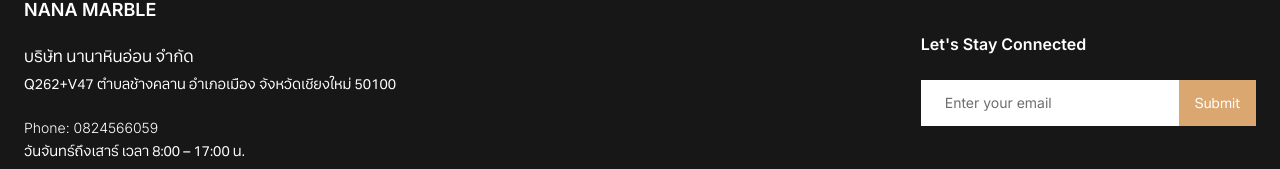
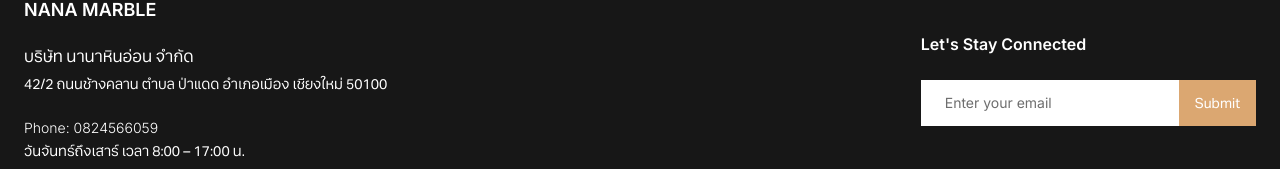
Before and after one commit to jkTurner/nanamarble, a Next.js app: page / in a window 1280 px wide. Shown: the part 1670-1839 px from the top of the page. Built offline with nearby package versions, Linux system fonts and the light colour scheme.

Commit message:
updated address

```diff
--- a/data/SiteData.ts
+++ b/data/SiteData.ts
@@ -152,7 +152,7 @@
     introEn: "Whether you're planning a new project, searching for the perfect stone, or simply exploring options, our team is here to help. Feel free to reach out — we’ll respond promptly to support your vision.",
     businessName: "บริษัท นานาหินอ่อน จำกัด",
     businessNameEn: "Nana Marble Co., Ltd.",
-    address: " Q262+V47 ตำบลช้างคลาน อำเภอเมือง จังหวัดเชียงใหม่ 50100",
+    address: " 42/2 ถนนช้างคลาน ตำบล ป่าแดด อำเภอเมือง เชียงใหม่ 50100",
     addressEn: " Q262+V47, Tambon Chang Khlan, Mueang Chiang Mai District, Chiang Mai 50100",
     email: "puaynana1964@gmail.com",
     phoneNumber: "0824566059",
```
